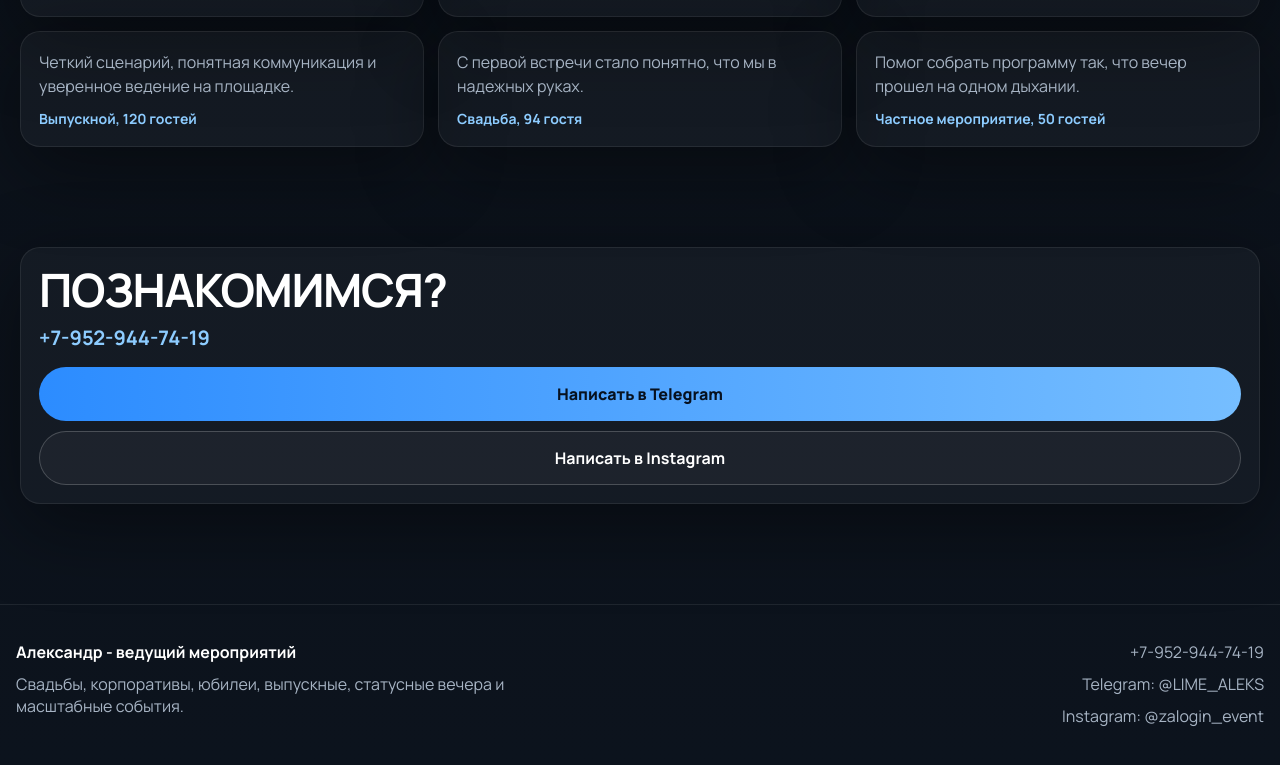
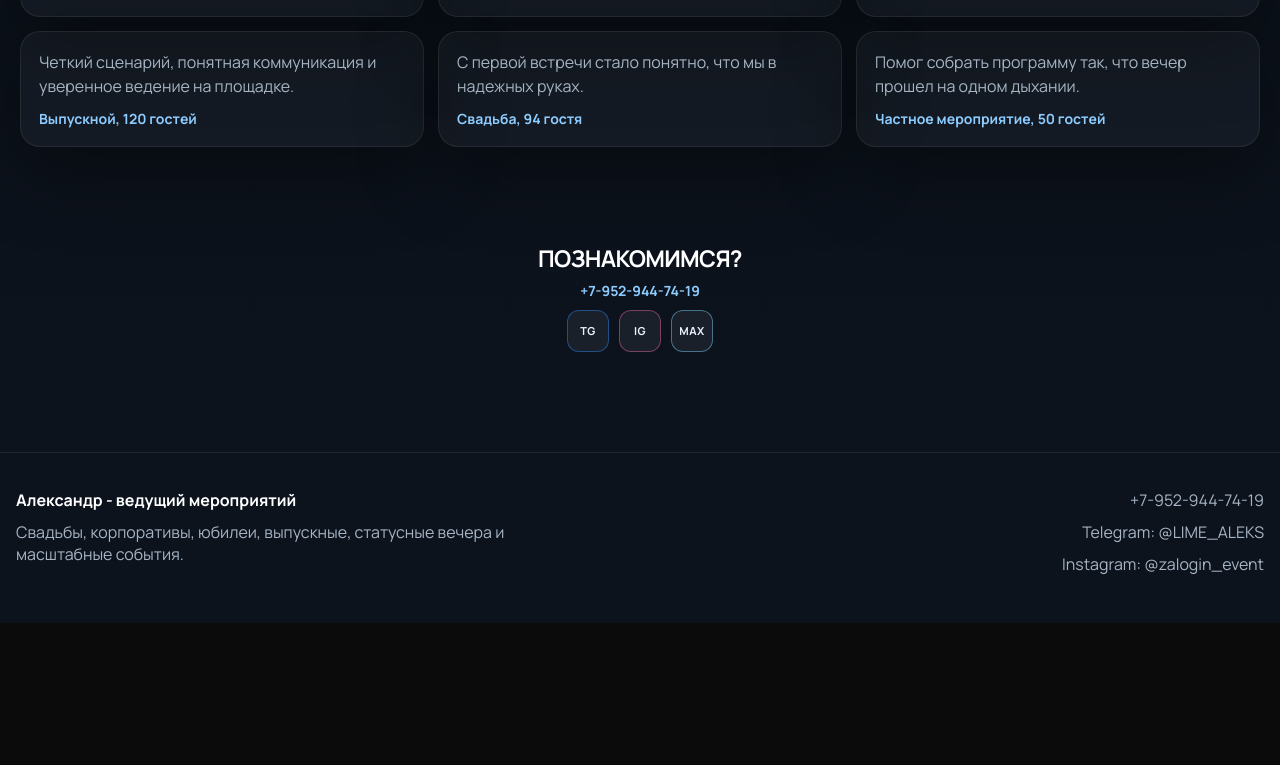
Before and after one commit to kosdem04/alexander-zalogin-event, a React (Vite) app: page / in a window 1280 px wide. Shown: the part 4644-5409 px from the top of the page. After the commit the page ends 5267 px from the top, so only its background shows below. Built offline with nearby package versions, Linux system fonts and the light colour scheme.

Commit message:
изменил блок познакомимся

```diff
--- a/src/data/contactLinks.js
+++ b/src/data/contactLinks.js
@@ -5,4 +5,5 @@ export const contactLinks = {
   telegramHandle: "@LIME_ALEKS",
   instagramHref: "https://www.instagram.com/zalogin_event?igsh=b3V1ZGdsejZ4dzA1",
   instagramHandle: "@zalogin_event",
+  maxHref: "https://max.ru/",
 };
--- a/src/pages/HomePage.jsx
+++ b/src/pages/HomePage.jsx
@@ -270,12 +270,17 @@ export default function HomePage() {
               <a className={styles.phoneLink} href={contactLinks.phoneHref}>
                 {contactLinks.phoneDisplay}
               </a>
-              <a className={styles.primaryButton} href={contactLinks.telegramHref} target="_blank" rel="noreferrer">
-                Написать в Telegram
-              </a>
-              <a className={styles.secondaryButton} href={contactLinks.instagramHref} target="_blank" rel="noreferrer">
-                Написать в Instagram
-              </a>
+              <div className={styles.messengerIcons}>
+                <a className={`${styles.messengerIcon} ${styles.telegramIcon}`} href={contactLinks.telegramHref} target="_blank" rel="noreferrer" aria-label="Telegram" title="Telegram">
+                  TG
+                </a>
+                <a className={`${styles.messengerIcon} ${styles.instagramIcon}`} href={contactLinks.instagramHref} target="_blank" rel="noreferrer" aria-label="Instagram" title="Instagram">
+                  IG
+                </a>
+                <a className={`${styles.messengerIcon} ${styles.maxIcon}`} href={contactLinks.maxHref} target="_blank" rel="noreferrer" aria-label="MAX" title="MAX">
+                  MAX
+                </a>
+              </div>
             </div>
           </div>
         </div>
--- a/src/pages/HomePage.module.css
+++ b/src/pages/HomePage.module.css
@@ -352,45 +352,71 @@
   display: grid;
   gap: 20px;
   grid-template-columns: 1fr;
+  padding: 0;
+  border: 0;
+  background: transparent;
+  box-shadow: none;
 }
 
 .finalStack {
   display: grid;
   gap: 10px;
+  justify-items: center;
 }
 
 .phoneLink {
   color: #8dccff;
   font-weight: 700;
-  font-size: 20px;
+  font-size: 14px;
+  text-align: center;
 }
 
 .phoneLink:hover {
   color: var(--accent-glow);
 }
 
-.finalStack .primaryButton {
-  width: 100%;
-  min-width: 0;
+.finalTitle {
+  text-align: center;
+  font-size: clamp(14px, 3.2vw, 23px);
 }
 
-.secondaryButton {
-  min-height: 54px;
-  width: 100%;
+.messengerIcons {
+  display: flex;
+  align-items: center;
+  justify-content: center;
+  gap: 10px;
+}
+
+.messengerIcon {
+  width: 42px;
+  height: 42px;
   display: inline-flex;
   align-items: center;
   justify-content: center;
-  border-radius: 999px;
-  padding: 0 24px;
-  border: 1px solid rgba(255, 255, 255, 0.2);
-  background: rgba(255, 255, 255, 0.04);
-  color: var(--text);
+  border-radius: 12px;
+  border: 1px solid rgba(255, 255, 255, 0.22);
+  background: rgba(255, 255, 255, 0.06);
+  color: #eaf3ff;
   font-weight: 700;
+  font-size: 11px;
+  letter-spacing: 0.04em;
   transition: transform 0.2s ease;
 }
 
-.secondaryButton:hover {
+.messengerIcon:hover {
   transform: translateY(-1px);
+}
+
+.telegramIcon {
+  border-color: rgba(44, 140, 255, 0.45);
+}
+
+.instagramIcon {
+  border-color: rgba(255, 108, 180, 0.42);
+}
+
+.maxIcon {
+  border-color: rgba(122, 211, 255, 0.46);
 }
 
 @media (min-width: 760px) {
```
